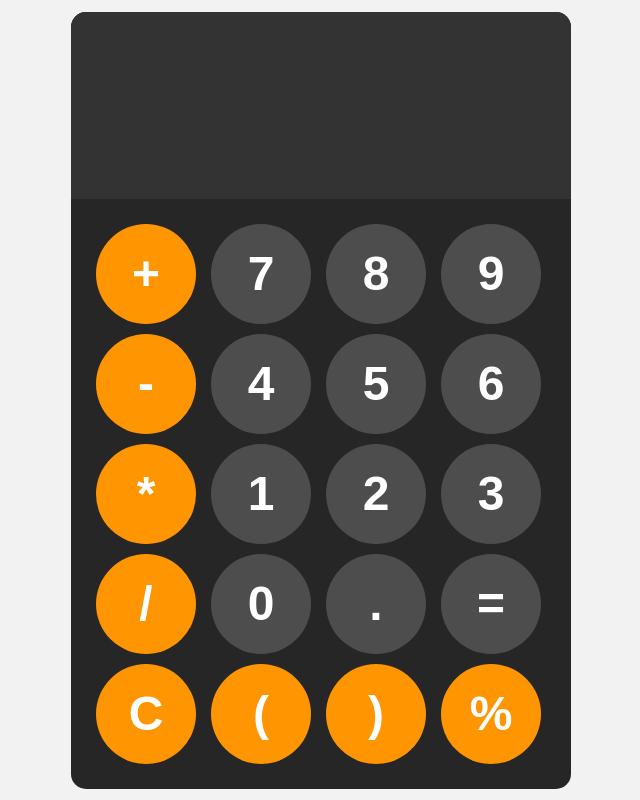
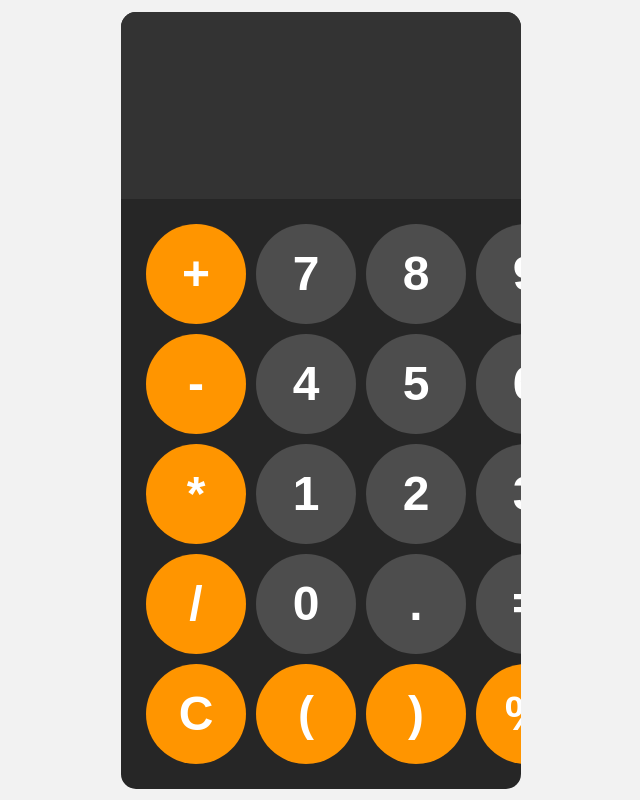
Before and after one commit to hariduvva12/calculator, a plain HTML site: page index.html in a window 1280 px wide. Shown: the whole page, without its empty margins (319-959 px from the left). Drawn offline with Linux system fonts and the light colour scheme.

Commit message:
Update styles.css

```diff
--- a/styles.css
+++ b/styles.css
@@ -10,11 +10,11 @@ body{
     font-family: Arial, sans-serif;
     background-color: hsl(0, 0%, 15%);
     border-radius: 15px;
-    max-width: 500px;
+    max-width: 400px;
     overflow: hidden;
 }
 #display{
-    width: 500px;
+    width: 400px;
     padding: 10px;
     font-size: 3rem;
     text-align: left;
@@ -23,7 +23,7 @@ body{
     color: white;
 }
 #display1{
-    width: 500px;
+    width: 400px;
     padding: 10px;
     font-size: 5rem;
     text-align: left;
```
